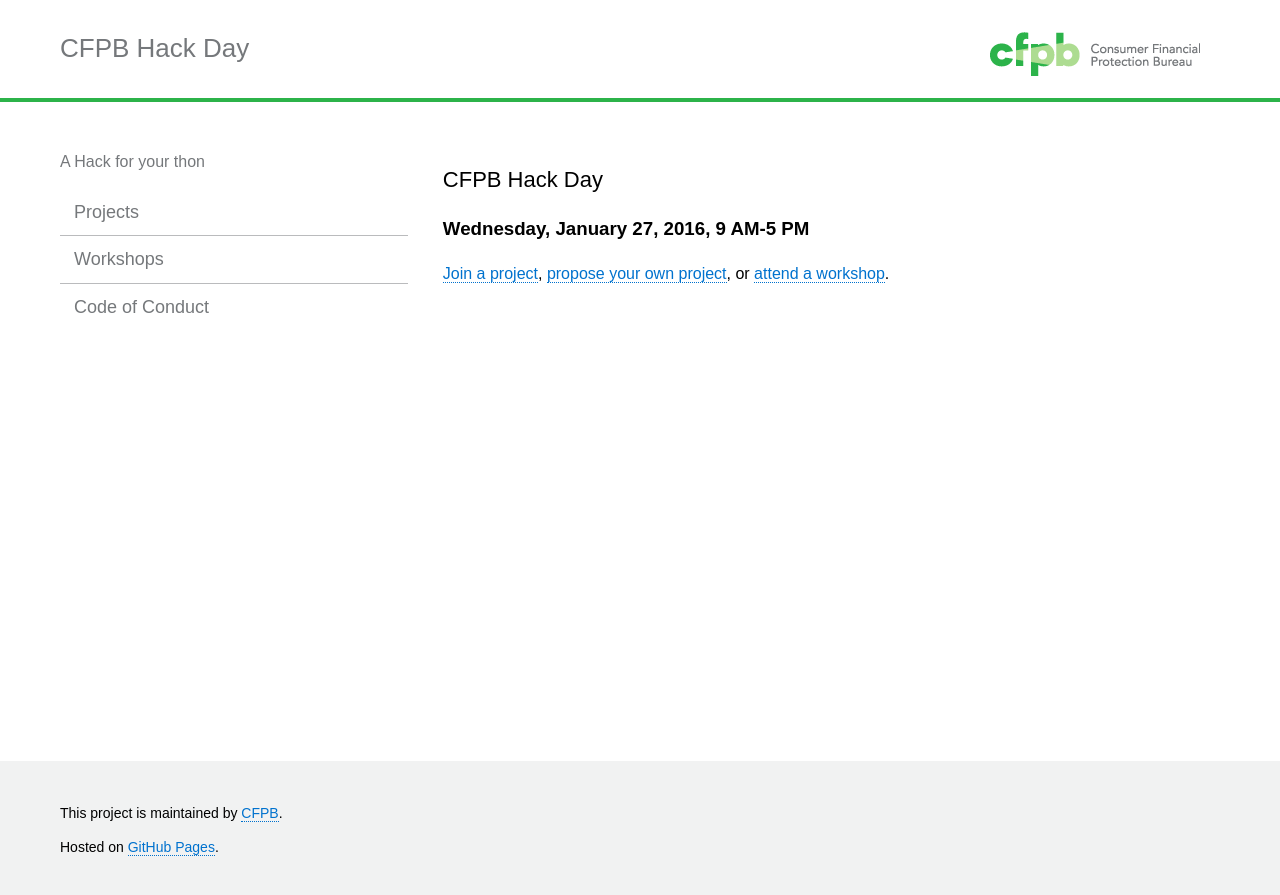
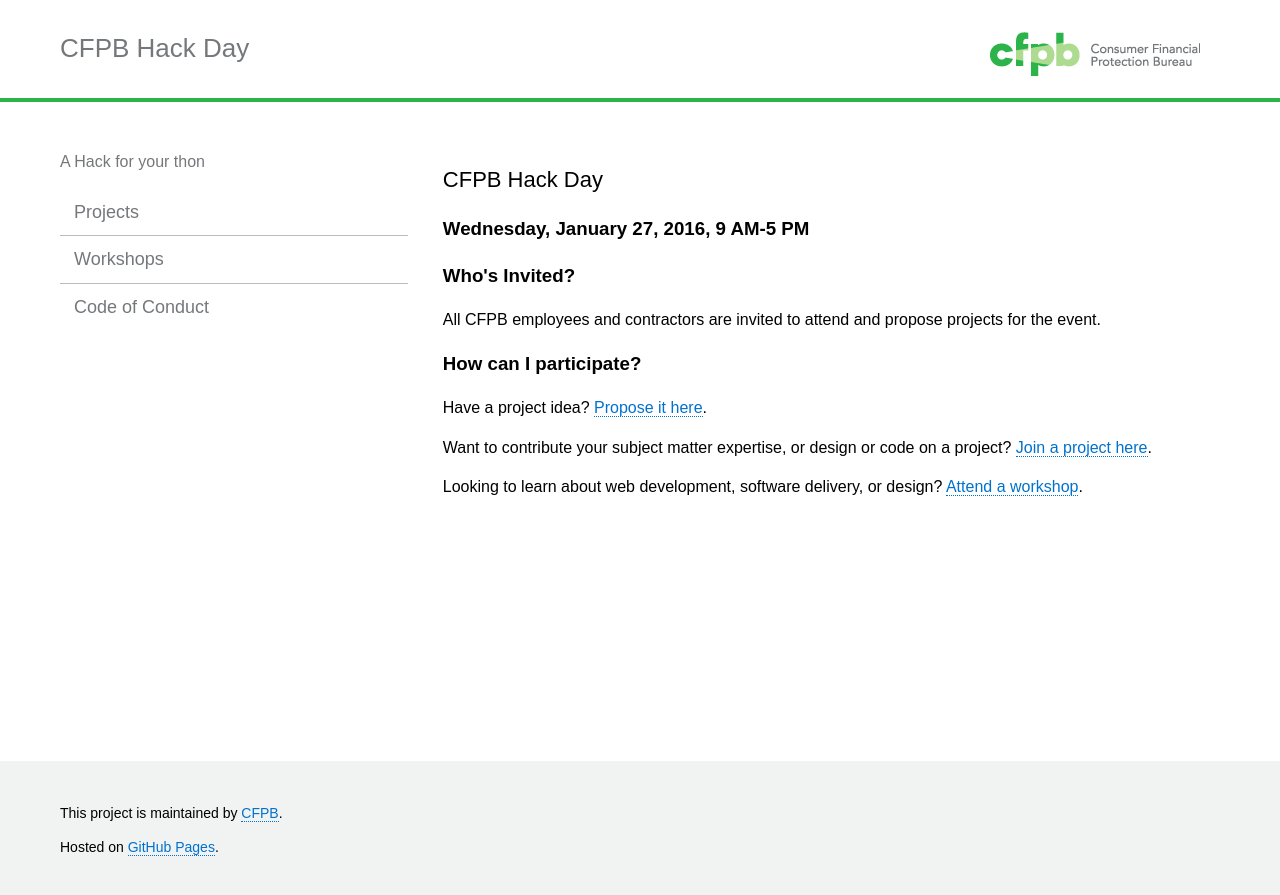
Before and after one commit to cfpb/hackathon, a Jekyll site: the page built from index.html, in a window 1280 px wide. Shown: the top 895 px of the page. Built offline with Jekyll 4.4.1, drawn with Linux system fonts in a browser that asks for light colours.

Commit message:
homepage faq

```diff
--- a/index.html
+++ b/index.html
@@ -9,6 +9,13 @@
   <h2>CFPB Hack Day</h2>
 
   <h3>Wednesday, January 27, 2016, 9 AM-5 PM</h3>
-  <p><a href="projects">Join a project</a>, <a href="https://github.com/cfpb/hackathon/issues/new?labels=project">propose your own project</a>, or <a href="workshops">attend a workshop</a>.</p>
+
+  <h3>Who's Invited?</h3>
+  <p>All CFPB employees and contractors are invited to attend and propose projects for the event.</p>
+
+  <h3>How can I participate?</h3>
+  <p>Have a project idea? <a href="https://github.com/cfpb/hackathon/issues/new?labels=project">Propose it here</a>.</p>
+  <p>Want to contribute your subject matter expertise, or design or code on a project? <a href="projects">Join a project here</a>.</p>
+  <p>Looking to learn about web development, software delivery, or design? <a href="workshops">Attend a workshop</a>.</p>
 
 </section>
```
